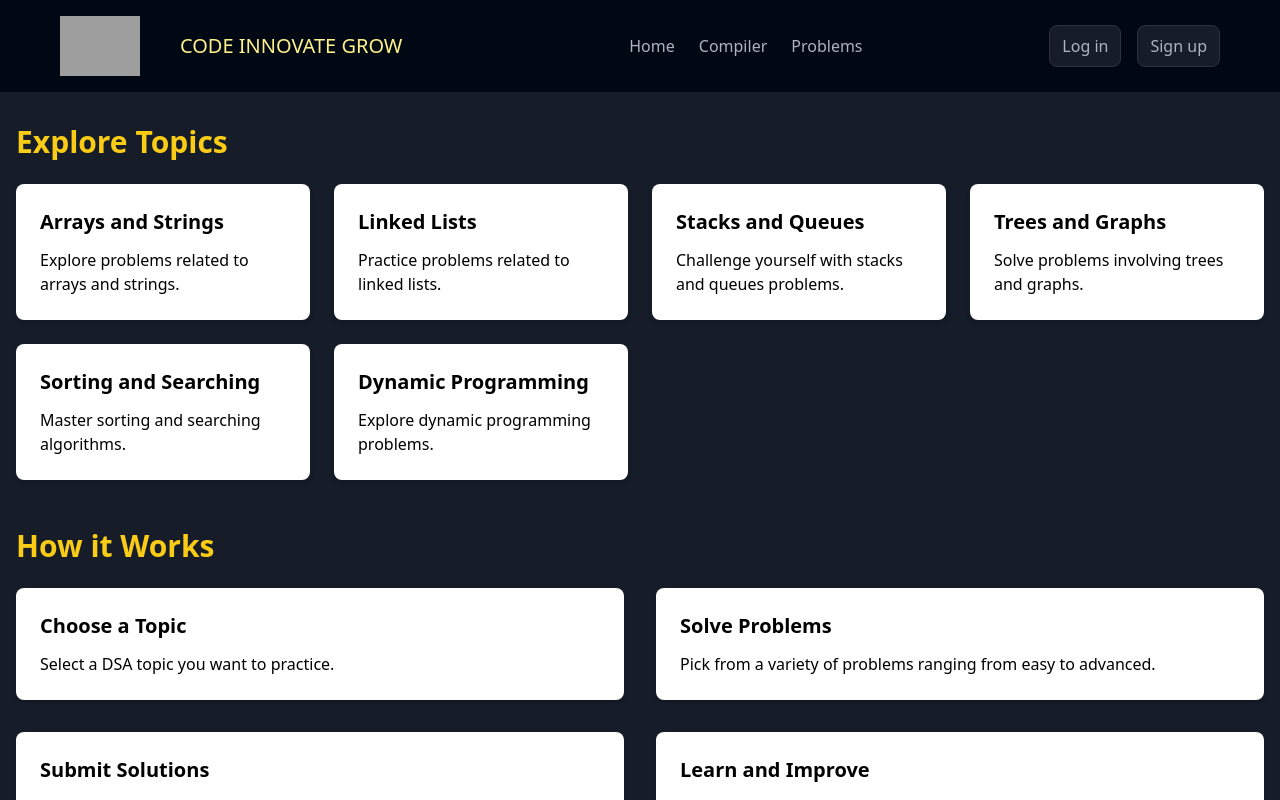
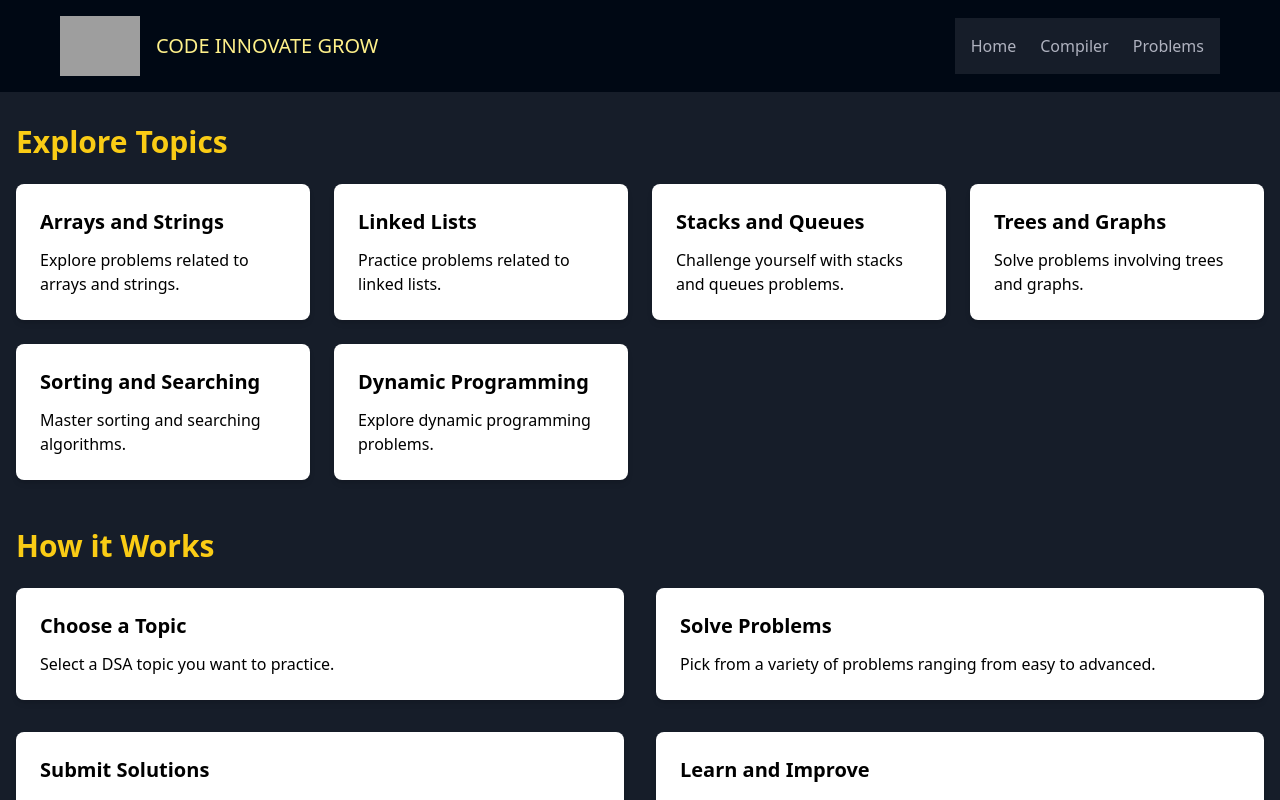
Before and after one commit to RB-QX/ONLINE_JUDGE, a React (Create React App) app in the folder frontend/: page / in a window 1280 px wide. Shown: the top 800 px of the page. Built offline with nearby package versions, Linux system fonts and the light colour scheme; grey boxes are pictures that could not be loaded.

Commit message:
modified navbar

```diff
--- a/frontend/src/components/Navbar.jsx
+++ b/frontend/src/components/Navbar.jsx
@@ -1,19 +1,156 @@
+import React, { useContext, useState } from "react";
+import { Link } from "react-router-dom";
+import { toast } from "react-hot-toast";
+import { AuthContext } from "./AuthContext";
+import { FiMenu, FiX } from "react-icons/fi";
+import logo from "../assets/logo.gif";
+
+const Navbar = () => {
+  const { isLoggedIn, setIsLoggedIn } = useContext(AuthContext);
+  const userRole = localStorage.getItem("role");
+  const [menuOpen, setMenuOpen] = useState(false);
+
+  const handleLogout = () => {
+    localStorage.clear();
+    setIsLoggedIn(false);
+    toast.success("Logged Out");
+    setMenuOpen(false); // Close menu after logout
+  };
+
+  const toggleMenu = () => {
+    setMenuOpen(!menuOpen);
+  };
+
+  const closeMenu = () => {
+    setMenuOpen(false);
+  };
+
+  return (
+    <div className="relative z-10">
+      <div className="flex justify-between items-center w-11/12 max-w-[1160px] py-4 mx-auto">
+        <Link to="/">
+          <div className="flex flex-row justify-center items-center">
+            <img
+              src={logo}
+              alt="Logo"
+              width={80}
+              height={15}
+              loading="lazy"
+              className="z-10"
+            />
+            <h1 className="px-4 text-xl text-yellow-200">CODE INNOVATE GROW</h1>
+          </div>
+        </Link>
+
+        <div className="md:hidden">
+          <button onClick={toggleMenu} className="text-richblack-100 z-10">
+            {menuOpen ? (
+              <FiX size={24} className="text-yellow-400" />
+            ) : (
+              <FiMenu size={24} className="text-yellow-400" />
+            )}
+          </button>
+        </div>
+
+        <nav
+          className={`fixed top-0 right-0 h-full w-64 bg-richblack-800 text-richblack-100 transform ${
+            menuOpen ? "translate-x-0" : "translate-x-full"
+          } transition-transform duration-300 ease-in-out md:relative md:translate-x-0 md:flex md:items-center w-full md:w-auto z-20`}
+        >
+          <ul className="flex flex-col md:flex-row gap-x-6 gap-y-4 mt-4 md:mt-0 p-4">
+            <li>
+              <Link to="/" onClick={closeMenu}>
+                Home
+              </Link>
+            </li>
+            {isLoggedIn && (
+              <li>
+                <Link to="/contest" onClick={closeMenu}>
+                  Contest
+                </Link>
+              </li>
+            )}
+            <li>
+              <Link to="/compiler" onClick={closeMenu}>
+                Compiler
+              </Link>
+            </li>
+            {isLoggedIn && userRole === "admin" && (
+              <>
+                <li>
+                  <Link to="/addproblems" onClick={closeMenu}>
+                    Add Problems
+                  </Link>
+                </li>
+                <li>
+                  <Link to="/deleteproblems" onClick={closeMenu}>
+                    Update and Delete
+                  </Link>
+                </li>
+              </>
+            )}
+            {isLoggedIn && userRole === "user" && (
+              <li>
+                <Link to="/adduserproblems" onClick={closeMenu}>
+                  Add Problems
+                </Link>
+              </li>
+            )}
+            <li>
+              <Link to="/allproblems" onClick={closeMenu}>
+                Problems
+              </Link>
+            </li>
+          </ul>
+
+          {isLoggedIn && (
+            <div className="flex flex-col md:flex-row md:items-center gap-y-4 mt-4 md:mt-0 md:gap-x-4 p-4">
+              <button
+                onClick={() => {
+                  handleLogout();
+                  closeMenu();
+                }}
+                className="bg-richblack-800 text-richblack-100 py-[8px] px-[12px] rounded-[8px] border border-richblack-700"
+              >
+                Log Out
+              </button>
+              {userRole === "admin" && (
+                <Link to="/dashboard" onClick={closeMenu}>
+                  <button className="bg-richblack-800 text-richblack-100 py-[8px] px-[12px] rounded-[8px] border border-richblack-700">
+                    Dashboard
+                  </button>
+                </Link>
+              )}
+              {userRole === "user" && (
+                <Link to="/profile" onClick={closeMenu}>
+                  <button className="bg-richblack-800 text-richblack-100 py-[8px] px-[12px] rounded-[8px] border border-richblack-700">
+                    Profile
+                  </button>
+                </Link>
+              )}
+            </div>
+          )}
+        </nav>
+      </div>
+    </div>
+  );
+};
+
+export default Navbar;
+
 // import React, { useContext } from "react";
 // import logo from "../assets/logo.gif";
 // import { Link } from "react-router-dom";
 // import { toast } from "react-hot-toast";
 // import { AuthContext } from "./AuthContext";
+
 // const Navbar = () => {
-//   // let isLoggedIn = props.isLoggedIn;
-//   // let setIsLoggedIn = props.setIsLoggedIn;
+//   const { isLoggedIn, setIsLoggedIn } = useContext(AuthContext);
 //   const userRole = localStorage.getItem("role");
-//   const { isLoggedIn, setIsLoggedIn } = useContext(AuthContext);
+
 //   const handleLogout = () => {
-//     // Clear localStorage completely
 //     localStorage.clear();
-//     // Set isLoggedIn state to false
 //     setIsLoggedIn(false);
-//     // Show logout success toast
 //     toast.success("Logged Out");
 //   };
 
@@ -22,10 +159,7 @@
 //       <Link to="/">
 //         <div className="flex flex-row justify-center items-center">
 //           <img src={logo} alt="Logo" width={80} height={15} loading="lazy" />
-//           <h1 className=" px- -10  text-xl text-yellow-200 ">
-//             {" "}
-//             CODE INNOVATE GROW
-//           </h1>
+//           <h1 className="px-10 text-xl text-yellow-200">CODE INNOVATE GROW</h1>
 //         </div>
 //       </Link>
 
@@ -43,80 +177,78 @@
 //             <Link to="/compiler">Compiler</Link>
 //           </li>
 //           {isLoggedIn && userRole === "admin" && (
-//             <li>
-//               <Link to="/addproblems">AddProblems</Link>
-//             </li>
+//             <>
+//               <li>
+//                 <Link to="/addproblems">Add Problems</Link>
+//               </li>
+//               <li>
+//                 <Link to="/deleteproblems">Update and Delete</Link>
+//               </li>
+//             </>
 //           )}
-//           {isLoggedIn && userRole === "admin" && (
-//             <li>
-//               <Link to="/deleteproblems">Update and Delete</Link>
-//             </li>
-//           )}
-
 //           {isLoggedIn && userRole === "user" && (
 //             <li>
-//               <Link to="/adduserproblems">AddProblems</Link>
+//               <Link to="/adduserproblems">Add Problems</Link>
 //             </li>
 //           )}
 //           <li>
-//             <Link to="/allproblems">Problem</Link>
+//             <Link to="/allproblems">Problems</Link>
 //           </li>
 //         </ul>
 //       </nav>
 
-//       {/* Login - SignUp - LogOut - Dashboard */}
 //       <div className="flex items-center gap-x-4">
-//         {!isLoggedIn && (
-//           <Link to="/login">
-//             <button
-//               className="bg-richblack-800 text-richblack-100 py-[8px]
-//                     px-[12px] rounded-[8px] border border-richblack-700"
-//             >
-//               Log in
-//             </button>
-//           </Link>
-//         )}
-//         {!isLoggedIn && (
-//           <Link to="/register">
-//             <button
-//               className="bg-richblack-800 text-richblack-100 py-[8px]
-//                     px-[12px] rounded-[8px] border border-richblack-700"
-//             >
-//               Sign up
-//             </button>
-//           </Link>
-//         )}
-//         {isLoggedIn && (
-//           <Link to="/">
-//             <button
-//               onClick={handleLogout}
-//               className="bg-richblack-800 text-richblack-100 py-[8px]
-//                     px-[12px] rounded-[8px] border border-richblack-700"
-//             >
-//               Log Out
-//             </button>
-//           </Link>
-//         )}
-//         {isLoggedIn && userRole === "admin" && (
-//           <Link to="/dashboard">
-//             <button
-//               className="bg-richblack-800 text-richblack-100 py-[8px]
-//                     px-[12px] rounded-[8px] border border-richblack-700"
-//             >
-//               Dashboard
-//             </button>
-//           </Link>
-//         )}
-
-//         {isLoggedIn && userRole === "user" && (
-//           <Link to="/profile">
-//             <button
-//               className="bg-richblack-800 text-richblack-100 py-[8px]
-//                     px-[12px] rounded-[8px] border border-richblack-700"
-//             >
-//               Profile
-//             </button>
-//           </Link>
+//         {!isLoggedIn ? (
+//           <>
+//             <Link to="/login">
+//               <button
+//                 className="bg-richblack-800 text-richblack-100 py-[8px]
+//                       px-[12px] rounded-[8px] border border-richblack-700"
+//               >
+//                 Log in
+//               </button>
+//             </Link>
+//             <Link to="/register">
+//               <button
+//                 className="bg-richblack-800 text-richblack-100 py-[8px]
+//                       px-[12px] rounded-[8px] border border-richblack-700"
+//               >
+//                 Sign up
+//               </button>
+//             </Link>
+//           </>
+//         ) : (
+//           <>
+//             <Link to="/">
+//               <button
+//                 onClick={handleLogout}
+//                 className="bg-richblack-800 text-richblack-100 py-[8px]
+//                       px-[12px] rounded-[8px] border border-richblack-700"
+//               >
+//                 Log Out
+//               </button>
+//             </Link>
+//             {userRole === "admin" && (
+//               <Link to="/dashboard">
+//                 <button
+//                   className="bg-richblack-800 text-richblack-100 py-[8px]
+//                         px-[12px] rounded-[8px] border border-richblack-700"
+//                 >
+//                   Dashboard
+//                 </button>
+//               </Link>
+//             )}
+//             {userRole === "user" && (
+//               <Link to="/profile">
+//                 <button
+//                   className="bg-richblack-800 text-richblack-100 py-[8px]
+//                         px-[12px] rounded-[8px] border border-richblack-700"
+//                 >
+//                   Profile
+//                 </button>
+//               </Link>
+//             )}
+//           </>
 //         )}
 //       </div>
 //     </div>
@@ -124,122 +256,3 @@
 // };
 
 // export default Navbar;
-
-import React, { useContext } from "react";
-import logo from "../assets/logo.gif";
-import { Link } from "react-router-dom";
-import { toast } from "react-hot-toast";
-import { AuthContext } from "./AuthContext";
-
-const Navbar = () => {
-  const { isLoggedIn, setIsLoggedIn } = useContext(AuthContext);
-  const userRole = localStorage.getItem("role");
-
-  const handleLogout = () => {
-    localStorage.clear();
-    setIsLoggedIn(false);
-    toast.success("Logged Out");
-  };
-
-  return (
-    <div className="flex justify-between items-center w-11/12 max-w-[1160px] py-4 mx-auto">
-      <Link to="/">
-        <div className="flex flex-row justify-center items-center">
-          <img src={logo} alt="Logo" width={80} height={15} loading="lazy" />
-          <h1 className="px-10 text-xl text-yellow-200">CODE INNOVATE GROW</h1>
-        </div>
-      </Link>
-
-      <nav>
-        <ul className="text-richblack-100 flex gap-x-6">
-          <li>
-            <Link to="/">Home</Link>
-          </li>
-          {isLoggedIn && (
-            <li>
-              <Link to="/contest">Contest</Link>
-            </li>
-          )}
-          <li>
-            <Link to="/compiler">Compiler</Link>
-          </li>
-          {isLoggedIn && userRole === "admin" && (
-            <>
-              <li>
-                <Link to="/addproblems">Add Problems</Link>
-              </li>
-              <li>
-                <Link to="/deleteproblems">Update and Delete</Link>
-              </li>
-            </>
-          )}
-          {isLoggedIn && userRole === "user" && (
-            <li>
-              <Link to="/adduserproblems">Add Problems</Link>
-            </li>
-          )}
-          <li>
-            <Link to="/allproblems">Problems</Link>
-          </li>
-        </ul>
-      </nav>
-
-      <div className="flex items-center gap-x-4">
-        {!isLoggedIn ? (
-          <>
-            <Link to="/login">
-              <button
-                className="bg-richblack-800 text-richblack-100 py-[8px]
-                      px-[12px] rounded-[8px] border border-richblack-700"
-              >
-                Log in
-              </button>
-            </Link>
-            <Link to="/register">
-              <button
-                className="bg-richblack-800 text-richblack-100 py-[8px]
-                      px-[12px] rounded-[8px] border border-richblack-700"
-              >
-                Sign up
-              </button>
-            </Link>
-          </>
-        ) : (
-          <>
-            <Link to="/">
-              <button
-                onClick={handleLogout}
-                className="bg-richblack-800 text-richblack-100 py-[8px]
-                      px-[12px] rounded-[8px] border border-richblack-700"
-              >
-                Log Out
-              </button>
-            </Link>
-            {userRole === "admin" && (
-              <Link to="/dashboard">
-                <button
-                  className="bg-richblack-800 text-richblack-100 py-[8px]
-                        px-[12px] rounded-[8px] border border-richblack-700"
-                >
-                  Dashboard
-                </button>
-              </Link>
-            )}
-            {userRole === "user" && (
-              <Link to="/profile">
-                <button
-                  className="bg-richblack-800 text-richblack-100 py-[8px]
-                        px-[12px] rounded-[8px] border border-richblack-700"
-                >
-                  Profile
-                </button>
-              </Link>
-            )}
-          </>
-        )}
-      </div>
-    </div>
-  );
-};
-
-export default Navbar;
```
